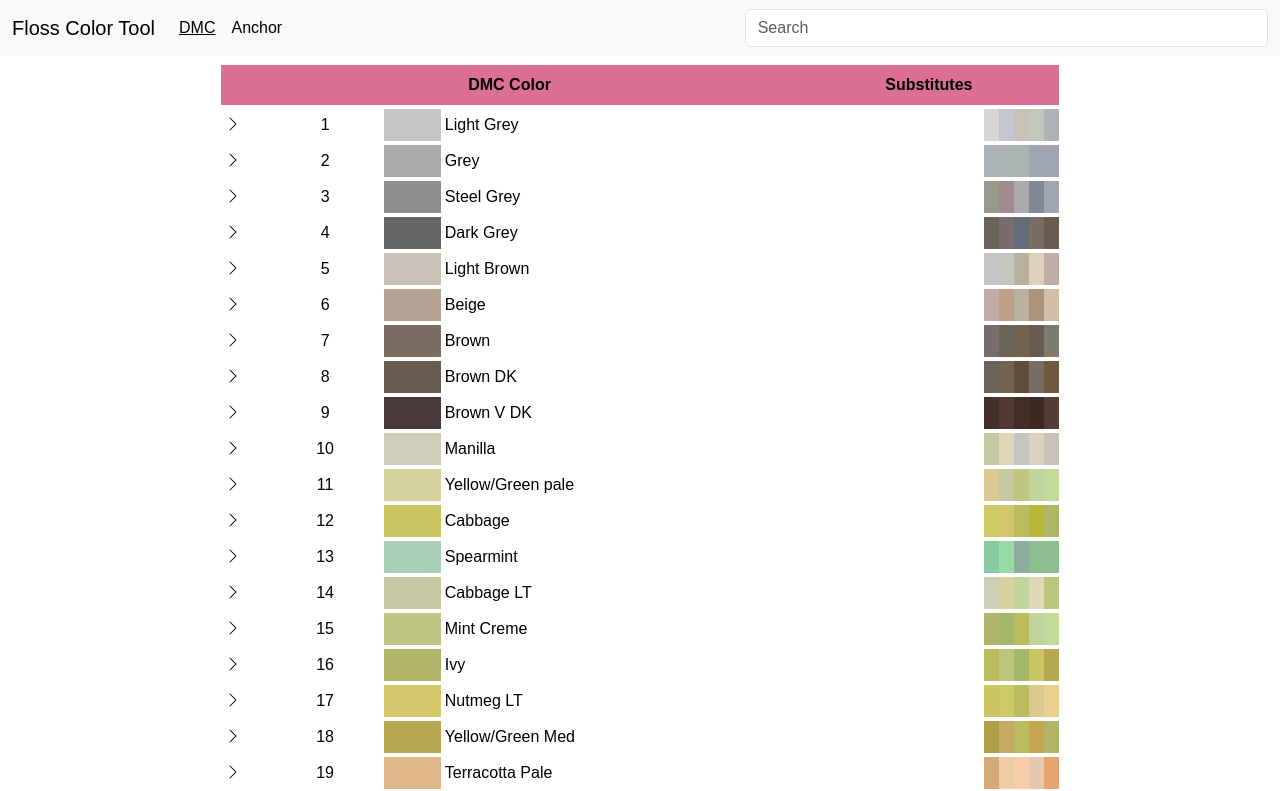
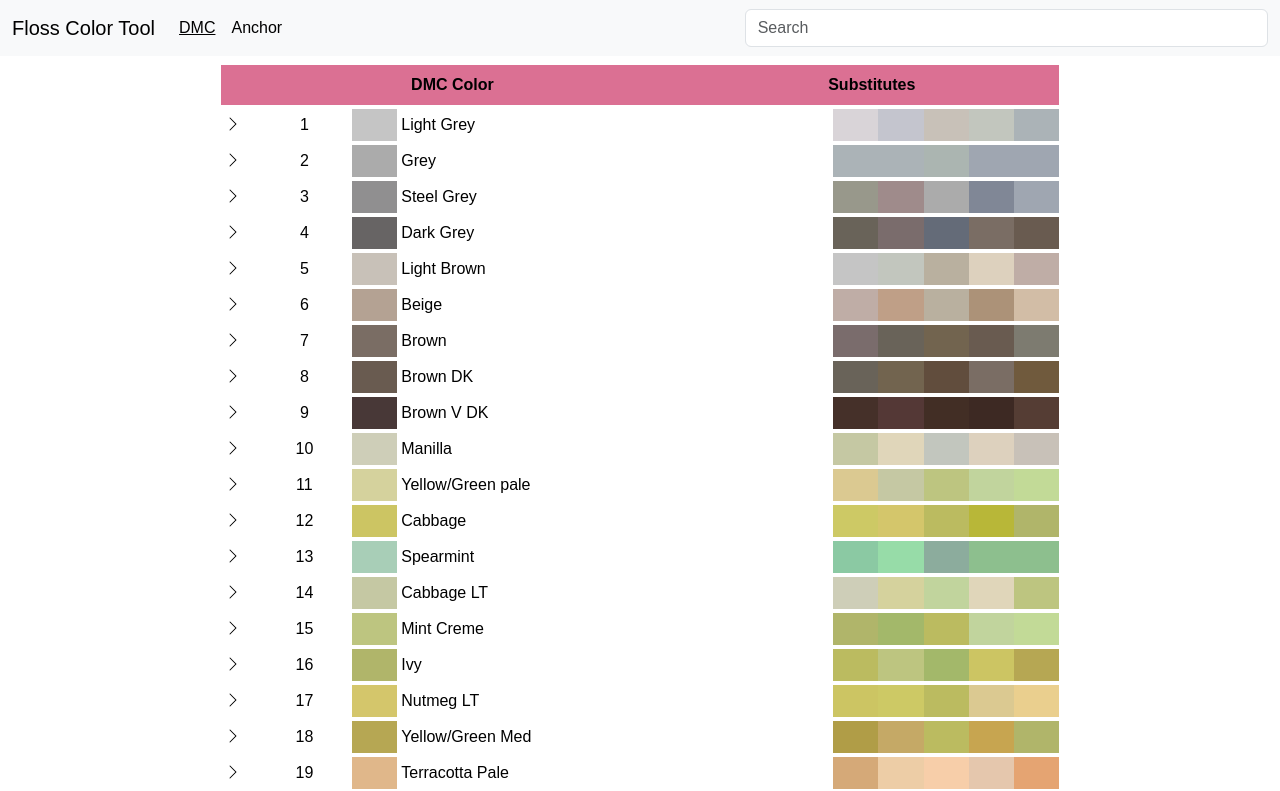
Before and after one commit to hoovercj/floss-color-tool, a React (Create React App) app: page / in a window 1280 px wide. Shown: the top 791 px of the page. Built offline with nearby package versions, Linux system fonts and the light colour scheme.

Commit message:
tweak column min-widths

```diff
--- a/src/Components/ColorTable/color-row.css
+++ b/src/Components/ColorTable/color-row.css
@@ -30,3 +30,13 @@
 .icon-button.expanded img {
     transform: rotate(90deg);
 }
+
+.close-color-block {
+    min-width: 15px;
+}
+
+@media (min-width: 500px) {
+    .close-color-block {
+        min-width: 30px;
+    }
+}
--- a/src/Components/ColorTable/color-row.tsx
+++ b/src/Components/ColorTable/color-row.tsx
@@ -51,6 +51,7 @@ export const ColorRow = (props: ColorRowProps) =>{
                 {color.distances.slice(0, 5).map(closeColor =>
                     <td
                         key={closeColor.number}
+                        className="close-color-block"
                         title={`${closeColor.number} - ${colors[closeColor.number].description}`}
                         style={{backgroundColor: '#' + colors[closeColor.number].rgbCode}}
                     />
```
